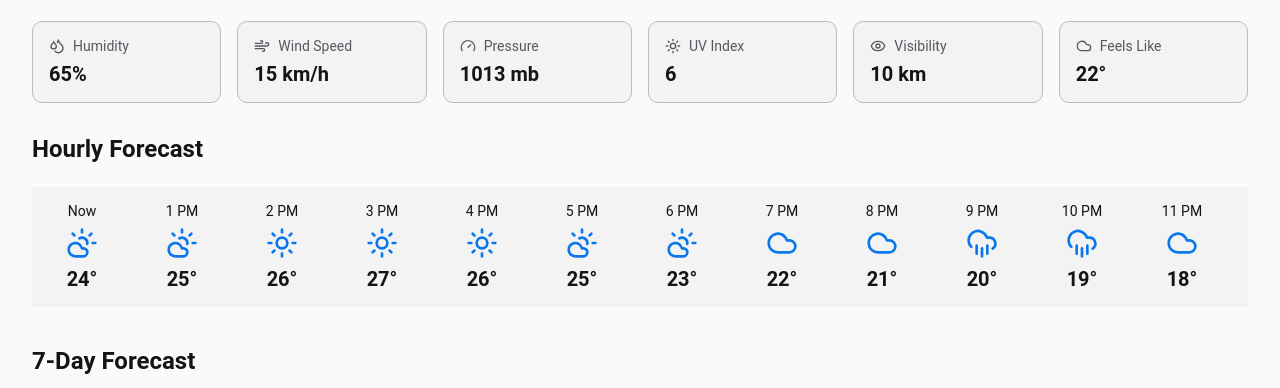
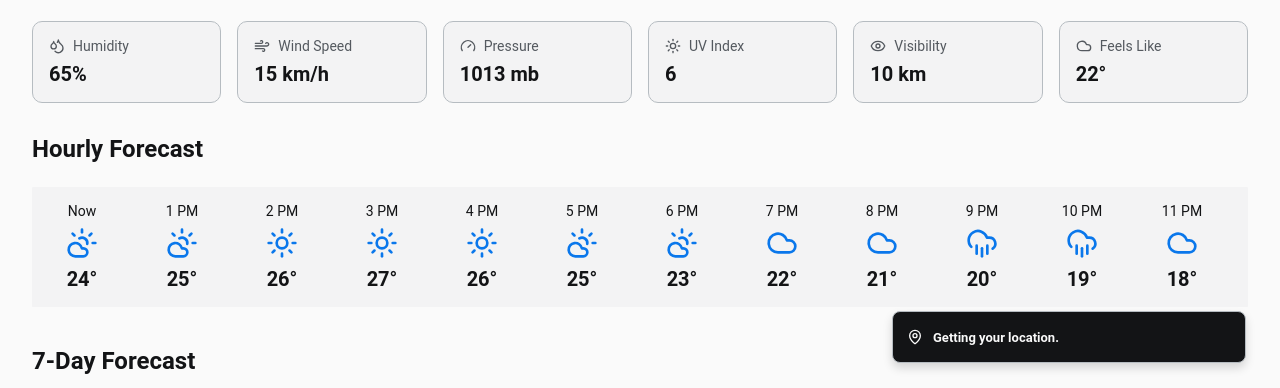
Before and after one commit to AhmedMohamedGab/Weatherly, a plain HTML site: page index.html in a window 1280 px wide. Both pictures are taken after a click on the button 1008 px from the left and 34 px from the top of the page. Shown: the part 403-791 px from the top of the page. Drawn offline with nearby package versions, Linux system fonts and the light colour scheme.

Commit message:
Added toasts to enhance user experience. Implemented getLocation() asyncrounus function to get user's location and handeled errors.

```diff
--- a/assets/css/style.css
+++ b/assets/css/style.css
@@ -60,7 +60,7 @@ nav {
     color: var(--text-color);
 }
 
-.search-form {
+.search-area {
     display: flex;
     gap: 10px;
 }
@@ -390,3 +390,56 @@ footer a {
 footer a:hover {
     text-decoration: underline;
 }
+
+.toastBox {
+    width: 386px;
+    max-height: 312px;
+    padding: 16px;
+    overflow: hidden;
+    position: fixed;
+    bottom: 18px;
+    right: 18px;
+    display: flex;
+    flex-direction: column;
+    gap: 5px;
+}
+
+#toast {
+    width: 100%;
+    height: 52px;
+    background-color: var(--text-color);
+    color: var(--bg-color);
+    font-weight: 600;
+    padding: 14px;
+    border-radius: 8px;
+    border: 1px solid var(--card-border);
+    box-shadow: 0px 5px 10px rgba(0, 0, 0, 0.15);
+    overflow: hidden;
+    transform: translateY(50px);
+    animation: moveToast 0.5s ease forwards;
+    display: flex;
+    align-items: center;
+    justify-content: start;
+    transition: all 1s ease;
+}
+
+@keyframes moveToast {
+    100% {
+        transform: translateY(0);
+    }
+}
+
+#toast .lucide {
+    width: 16px;
+    height: 16px;
+    stroke: var(--bg-color);
+    margin-right: 10px;
+}
+
+.toast-content {
+    font-size: 13px;
+}
+
+.close {
+    opacity: 0;
+}
--- a/index.html
+++ b/index.html
@@ -26,7 +26,7 @@
                     <img src="./assets/images/icons/weatherly-logo.png" alt="weatherly-logo">
                     <h1>Weatherly</h1>
                 </div>
-                <form action="index.html" target="_self" method="get" class="search-form">
+                <div class="search-area">
                     <div class="search-bar">
                         <i data-lucide="search" id="search-icon"></i>
                         <input type="text" id="search-input" placeholder="Search for a city or location...">
@@ -34,10 +34,10 @@
                             <i data-lucide="x"></i>
                         </button>
                     </div>
-                    <button type="submit" id="location-btn">
+                    <button type="button" id="location-btn">
                         <i data-lucide="map-pin"></i>
                     </button>
-                </form>
+                </div>
                 <button type="button" id="theme-btn">
                     <i data-lucide="moon"></i>
                 </button>
@@ -239,6 +239,9 @@
             </section>
         </main>
 
+        <!-- toasts container -->
+        <div class="toastBox"></div>
+
         <footer>
             <p>
                 Made with
--- a/js/app.js
+++ b/js/app.js
@@ -1,4 +1,4 @@
-import { fetchTheme, changeTheme, showHideXBtn, clearInput } from "./ui.js";
+import { fetchTheme, changeTheme, showHideXBtn, clearInput, showToast } from "./ui.js";
 
 const themeBtn = document.getElementById('theme-btn');  // theme button
 const searchInput = document.getElementById('search-input');  // search box
@@ -21,15 +21,32 @@ searchInput.addEventListener('keyup', showHideXBtn);
 xBtn.addEventListener('click', clearInput);
 
 // on clicking on location button
-locationBtn.addEventListener('click', (event) => {
-    event.preventDefault();
-    navigator.geolocation.getCurrentPosition(
-        (position) => {
-            const { latitude, longitude } = position.coords;
-            console.log(`Latitude: ${latitude}, Longitude: ${longitude}`);
-        },
-        (error) => {
-            console.error("Error getting location:", error.message);
-        }
-    );
+locationBtn.addEventListener('click', () => {
+    if ("geolocation" in navigator) {   // check if geolocation service is supported in the browser
+        showToast('map-pin', 'Getting your location.');
+        getLocation();
+    } else {    // if geolocation service is not supported in the browser (in old browsers)
+        alert("Geolocation is not supported in this browser.");
+    }
 });
+
+async function getLocation() {
+    try {
+        navigator.geolocation.getCurrentPosition(
+            (position) => {
+                const { latitude, longitude } = position.coords;
+                showToast('check', `Your location is ( ${latitude}, ${longitude} ) !`);
+            },
+            (err) => {
+                showToast('x', 'Could not get your location. Please enable location access and try again.');
+            },
+            {
+                enableHighAccuracy: false, // start low accuracy for faster results
+                timeout: 10000,            // wait up to 10s
+                maximumAge: 0
+            }
+        );
+    } catch (error) {
+        alert("Could not get your location. Please enable location access and try again.");
+    }
+}
--- a/js/ui.js
+++ b/js/ui.js
@@ -48,3 +48,28 @@ export function clearInput() {
     xBtn.style.display = 'none';    // hide x button
     searchInput.blur(); // remove focus on search box
 }
+
+// show toast message
+export function showToast(icon, message) {
+    // create toast container
+    let toast = document.createElement('div');
+    toast.id = 'toast';
+    let toastBox = document.querySelector('.toastBox');
+    toastBox.appendChild(toast);
+    // add toast content
+    toast.innerHTML = `
+        <i data-lucide="${icon}"></i>
+        <div class="toast-content">
+            ${message}
+        </div>
+    `;
+    // update icons
+    lucide.createIcons();
+    // hide toast after 3 seconds
+    setTimeout(() => {
+        toast.classList.add("close");
+    }, 3000);
+    setTimeout(() => {
+        toast.style.display = "none";
+    }, 4000);
+}
```
